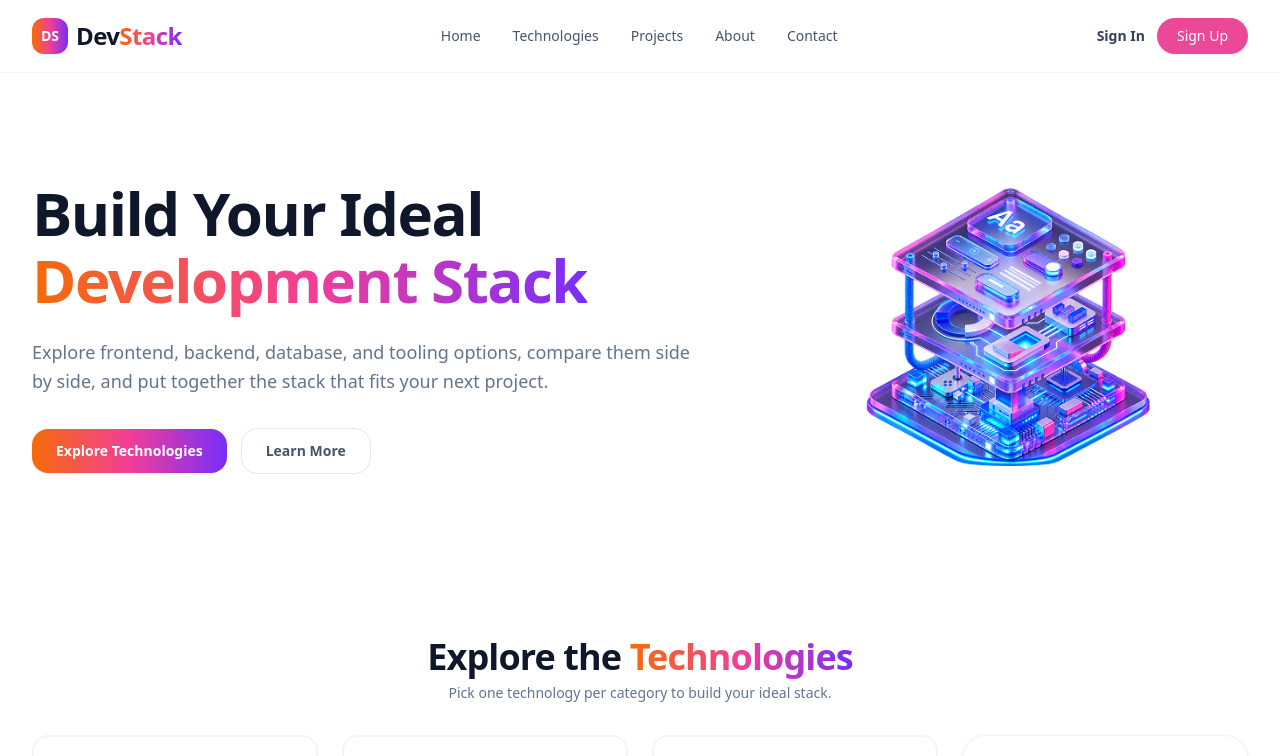
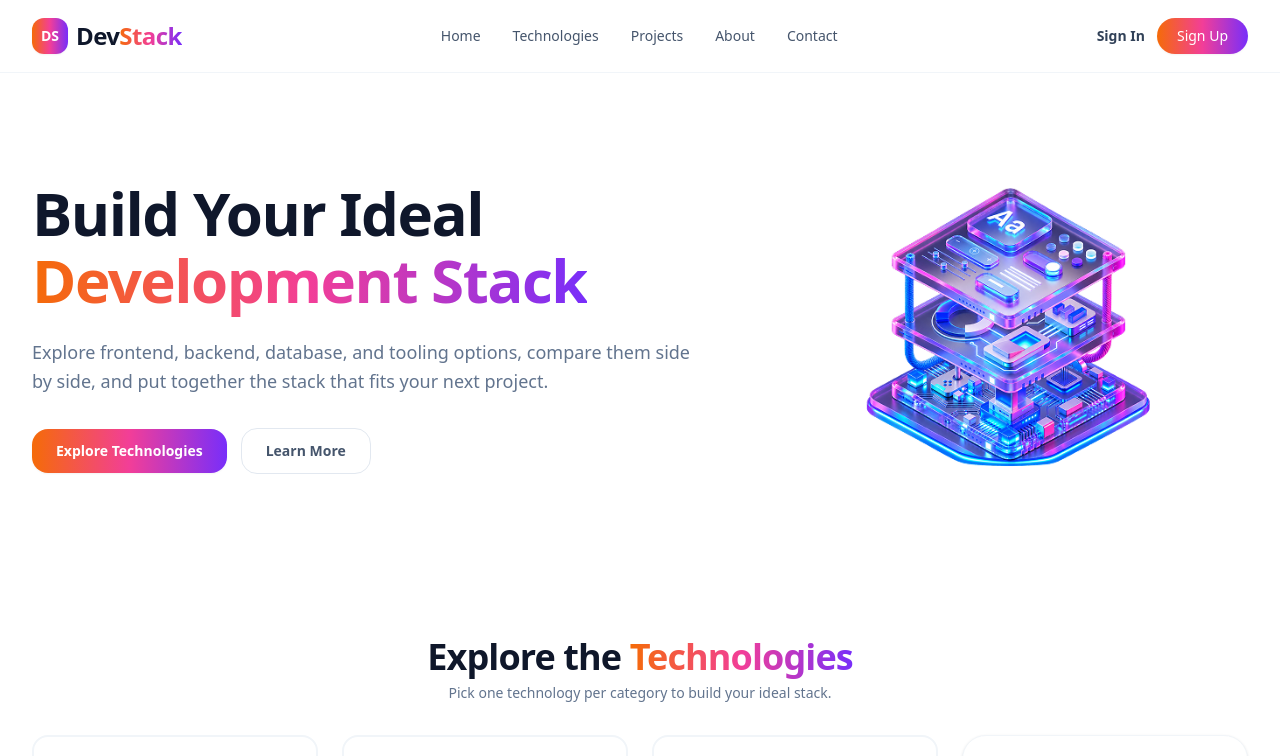
Before and after one commit to orjodasutshab/dev-stack, a React (Vite) app: page / in a window 1280 px wide. Shown: the top 756 px of the page. Built offline with nearby package versions, Linux system fonts and the light colour scheme.

Commit message:
Update Navbar.tsx

```diff
--- a/src/component/Navbar.tsx
+++ b/src/component/Navbar.tsx
@@ -133,23 +133,26 @@ export const Navbar: React.FC = () => {
 
           <div className="flex items-center gap-3 select-none">
 
-            <span
-              id="signin-text"
+            <button
+  type="button"
+  id="signin-btn"
   className="
     text-xs sm:text-sm
     font-semibold
     text-slate-700
-                cursor-default
+    hover:text-slate-900
+    transition-colors
+    cursor-pointer
   "
 >
   Sign In
-            </span>
+</button>
 
-
-            <span
-              id="signup-pill"
+<button
+  type="button"
+  id="signup-btn"
   className="
-                bg-[#ec4899]
+    bg-brand-gradient
     text-white
     text-xs sm:text-sm
     font-medium
@@ -157,11 +160,14 @@ export const Navbar: React.FC = () => {
     sm:px-5 sm:py-2
     rounded-full
     shadow-xs
-                cursor-default
+    hover:opacity-90
+    active:scale-[0.98]
+    transition-all
+    cursor-pointer
   "
 >
   Sign Up
-            </span>
+</button>
 
           </div>
 
```
Lines whose indentation alone changed are shown as unchanged.
